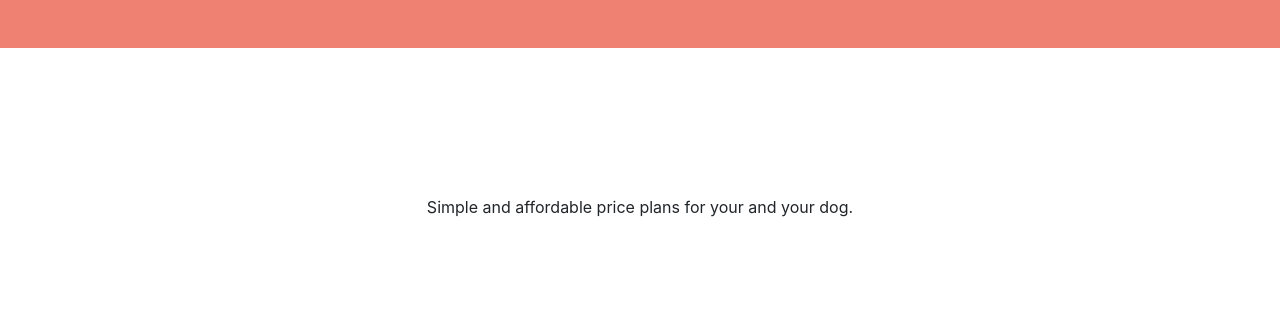
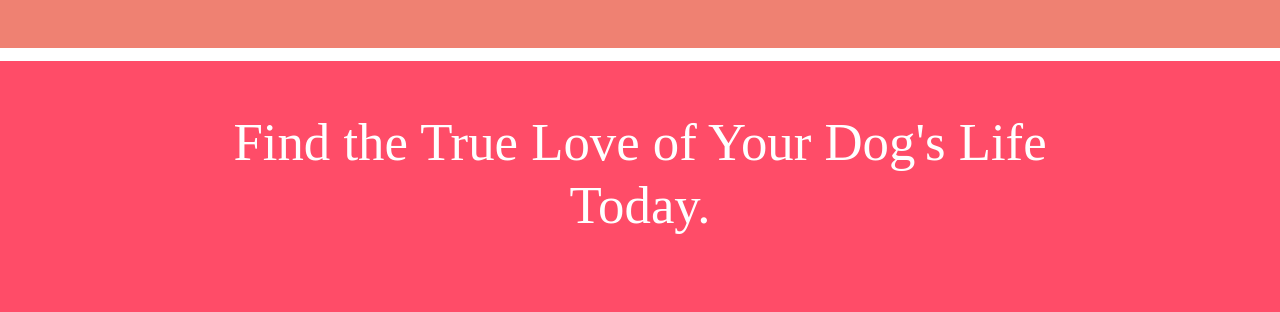
Before and after one commit to tusharkhatriofficial/tindog, a plain HTML site: page index.html in a window 1280 px wide. Shown: the part 1804-2116 px from the top of the page. Drawn offline with nearby package versions, Linux system fonts and the light colour scheme.

Commit message:
Add files via upload

```diff
--- a/index.html
+++ b/index.html
@@ -165,7 +165,7 @@
 
   <!-- Pricing -->
 
-  <section id="pricing">
+<!--   <section id="pricing">
 
   	<h2>A Plan for Every Dog's Needs</h2>
     <p>Simple and affordable price plans for your and your dog.</p>
@@ -237,7 +237,7 @@
 </div>
 
 </section>
-
+ -->
 
   <!-- Call to Action -->
 
```
